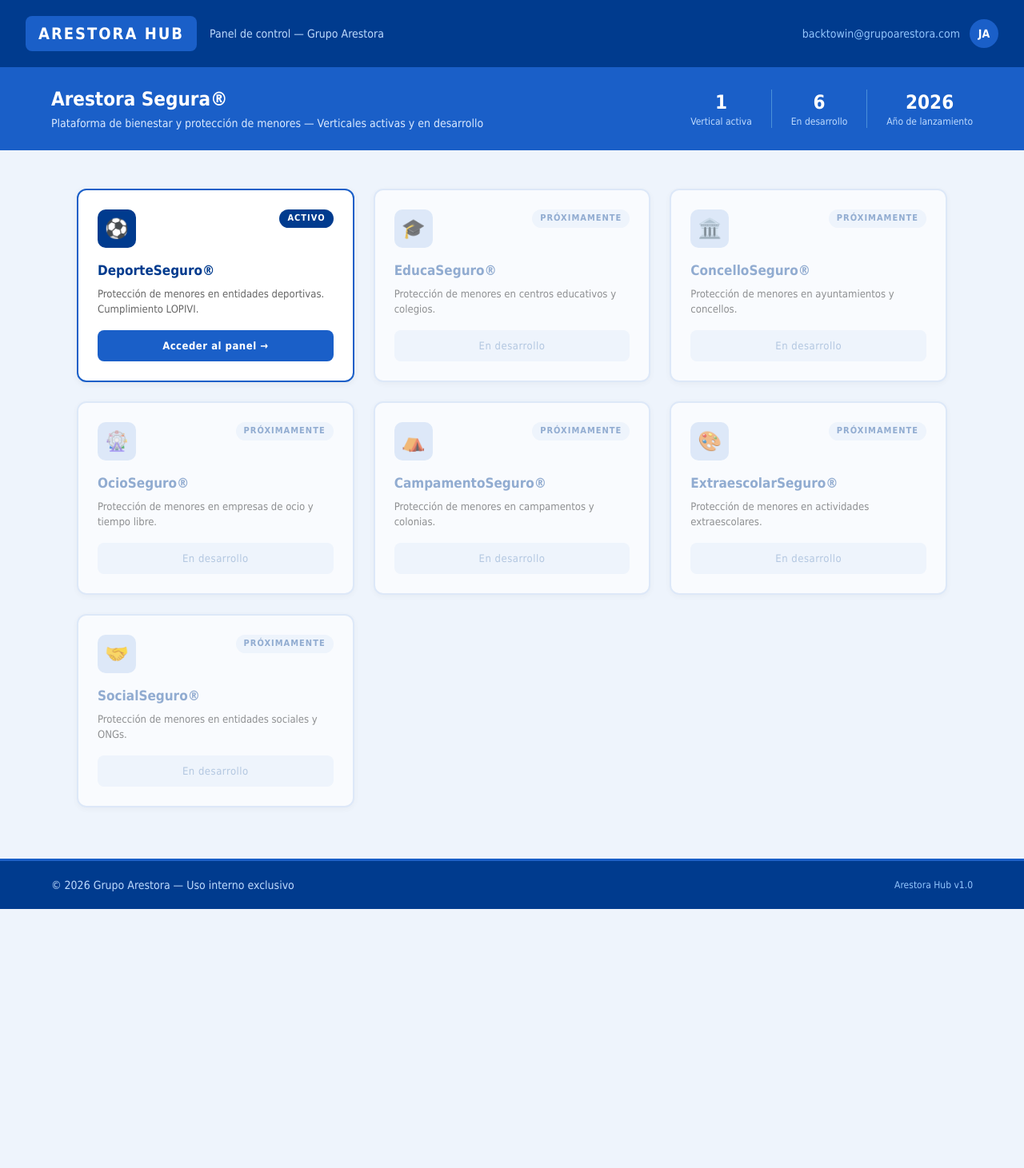
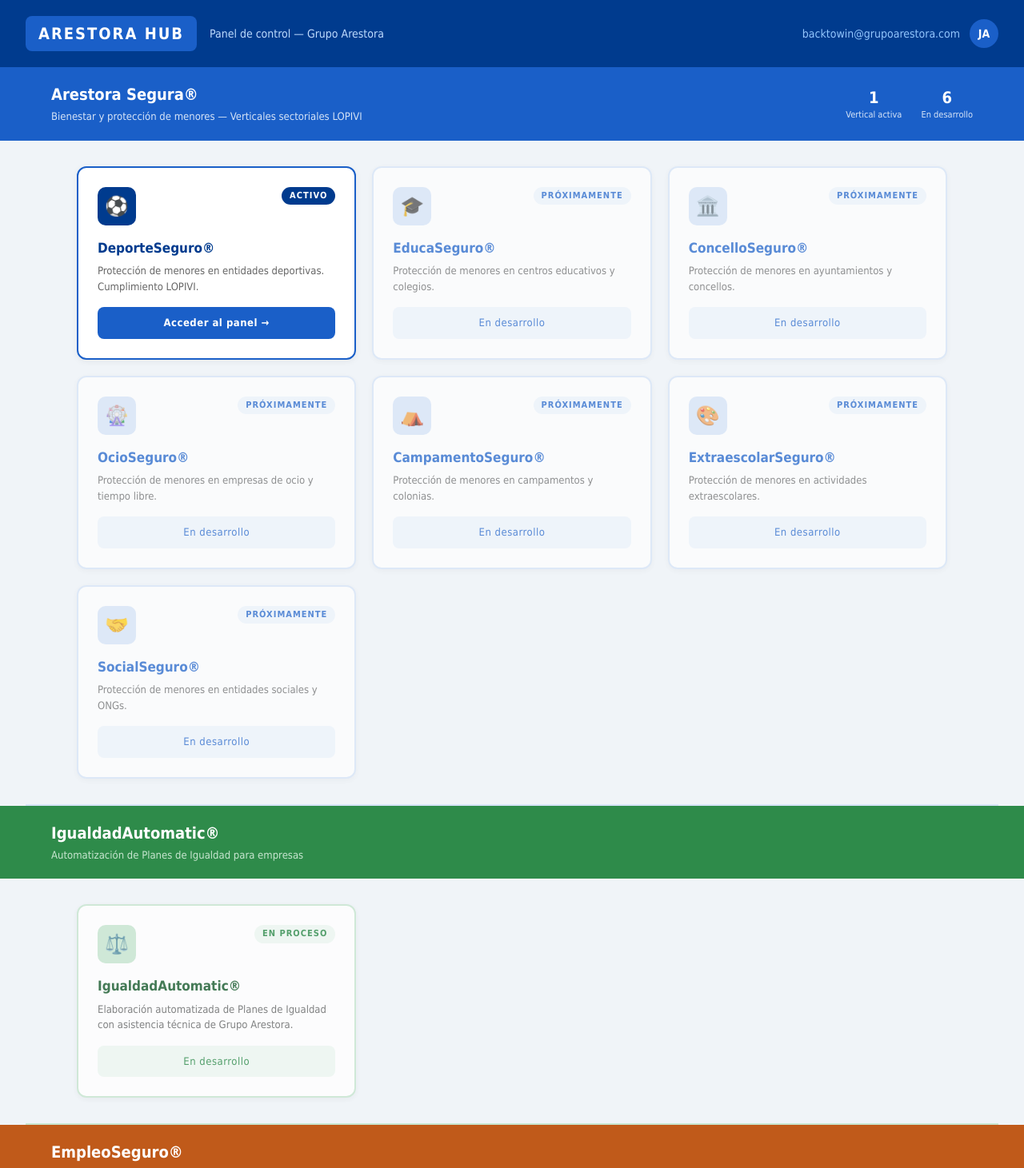
Before and after one commit to Juancho-BackToWin/arestora-hub, a Next.js app: page / in a window 1280 px wide. Shown: the top 1461 px of the page at 80% size. Before the commit the page ends 1137 px from the top, so only its background shows below. Built offline with nearby package versions, Linux system fonts and the light colour scheme.

Commit message:
Update page.tsx

```diff
--- a/src/app/page.tsx
+++ b/src/app/page.tsx
@@ -2,7 +2,7 @@
 
 import { useState } from 'react'
 
-const verticales = [
+const verticalesSegura = [
   {
     id: 'deporte',
     nombre: 'DeporteSeguro®',
@@ -61,11 +61,163 @@ const verticales = [
   },
 ]
 
+// Colores por bloque
+const AZUL =        { dark: '#003B8E', mid: '#1A5FC8', light: '#D6E4F7', suave: '#EEF4FC' }
+const VERDE =       { dark: '#1A5C2E', mid: '#2E8B4A', light: '#C8E6D0', suave: '#EEF7F1' }
+const NARANJA =     { dark: '#7C3310', mid: '#C05A1A', light: '#F4CEAE', suave: '#FDF1E8' }
+
+type Paleta = { dark: string; mid: string; light: string; suave: string }
+
+function VerticalCard({
+  v,
+  paleta,
+}: {
+  v: { id: string; nombre: string; descripcion: string; url: string | null; activo: boolean; icono: string }
+  paleta: Paleta
+}) {
+  const [hovered, setHovered] = useState(false)
+  return (
+    <div
+      onMouseEnter={() => setHovered(true)}
+      onMouseLeave={() => setHovered(false)}
+      onClick={() => v.activo && v.url && window.open(v.url, '_blank')}
+      style={{
+        background: '#fff',
+        borderRadius: 12,
+        border: v.activo
+          ? `2px solid ${hovered ? paleta.dark : paleta.mid}`
+          : `2px solid ${paleta.light}`,
+        opacity: v.activo ? 1 : 0.7,
+        transform: hovered && v.activo ? 'translateY(-4px)' : 'none',
+        transition: 'all 0.2s ease',
+        cursor: v.activo ? 'pointer' : 'default',
+        boxShadow: hovered && v.activo
+          ? `0 8px 32px ${paleta.dark}26`
+          : '0 2px 8px rgba(0,0,0,0.06)',
+      }}
+      className="p-6 flex flex-col gap-4"
+    >
+      <div className="flex items-start justify-between">
+        <div
+          style={{ background: v.activo ? paleta.dark : paleta.light, borderRadius: 10, width: 48, height: 48 }}
+          className="flex items-center justify-center text-2xl flex-shrink-0"
+        >
+          {v.icono}
+        </div>
+        <span style={{
+          background: v.activo ? paleta.dark : paleta.suave,
+          color: v.activo ? '#fff' : paleta.mid,
+          borderRadius: 20, fontSize: 11, fontWeight: 'bold',
+          padding: '3px 10px', letterSpacing: 1,
+        }}>
+          {v.activo ? 'ACTIVO' : 'PRÓXIMAMENTE'}
+        </span>
+      </div>
+      <div>
+        <h3 style={{ color: v.activo ? paleta.dark : paleta.mid, fontWeight: 'bold', fontSize: 17, marginBottom: 6 }}>
+          {v.nombre}
+        </h3>
+        <p style={{ color: '#666', fontSize: 13, lineHeight: 1.5 }}>{v.descripcion}</p>
+      </div>
+      {v.activo ? (
+        <div style={{
+          background: hovered ? paleta.dark : paleta.mid,
+          color: '#fff', borderRadius: 8, padding: '10px 0',
+          textAlign: 'center', fontWeight: 'bold', fontSize: 13,
+          marginTop: 'auto', transition: 'background 0.2s', letterSpacing: 0.5,
+        }}>
+          Acceder al panel →
+        </div>
+      ) : (
+        <div style={{
+          background: paleta.suave, color: paleta.mid, borderRadius: 8,
+          padding: '10px 0', textAlign: 'center', fontSize: 13,
+          marginTop: 'auto', letterSpacing: 0.5,
+        }}>
+          En desarrollo
+        </div>
+      )}
+    </div>
+  )
+}
+
+function BloqueCard({
+  icono, nombre, descripcion, estado, paleta,
+}: {
+  icono: string; nombre: string; descripcion: string; estado: string; paleta: Paleta
+}) {
+  const [hovered, setHovered] = useState(false)
+  return (
+    <div
+      onMouseEnter={() => setHovered(true)}
+      onMouseLeave={() => setHovered(false)}
+      style={{
+        background: '#fff',
+        borderRadius: 12,
+        border: `2px solid ${hovered ? paleta.dark : paleta.light}`,
+        opacity: 0.8,
+        transition: 'all 0.2s ease',
+        boxShadow: hovered ? `0 8px 32px ${paleta.dark}20` : '0 2px 8px rgba(0,0,0,0.06)',
+      }}
+      className="p-6 flex flex-col gap-4"
+    >
+      <div className="flex items-start justify-between">
+        <div style={{ background: paleta.light, borderRadius: 10, width: 48, height: 48 }}
+          className="flex items-center justify-center text-2xl flex-shrink-0">
+          {icono}
+        </div>
+        <span style={{
+          background: paleta.suave, color: paleta.mid,
+          borderRadius: 20, fontSize: 11, fontWeight: 'bold',
+          padding: '3px 10px', letterSpacing: 1,
+        }}>
+          {estado}
+        </span>
+      </div>
+      <div>
+        <h3 style={{ color: paleta.dark, fontWeight: 'bold', fontSize: 17, marginBottom: 6 }}>{nombre}</h3>
+        <p style={{ color: '#666', fontSize: 13, lineHeight: 1.5 }}>{descripcion}</p>
+      </div>
+      <div style={{
+        background: paleta.suave, color: paleta.mid, borderRadius: 8,
+        padding: '10px 0', textAlign: 'center', fontSize: 13,
+        marginTop: 'auto', letterSpacing: 0.5,
+      }}>
+        En desarrollo
+      </div>
+    </div>
+  )
+}
+
+function SectionHeader({ titulo, subtitulo, paleta, stats }: {
+  titulo: string; subtitulo: string; paleta: Paleta
+  stats?: { label: string; value: string }[]
+}) {
+  return (
+    <div style={{ background: paleta.mid }} className="px-8 py-5">
+      <div className="max-w-6xl mx-auto flex items-center justify-between">
+        <div>
+          <h2 className="text-white font-bold text-xl mb-1">{titulo}</h2>
+          <p style={{ color: paleta.light, fontSize: 13 }}>{subtitulo}</p>
+        </div>
+        {stats && (
+          <div className="hidden md:flex gap-6">
+            {stats.map((s, i) => (
+              <div key={i} className="text-center">
+                <div className="text-white font-bold text-xl">{s.value}</div>
+                <div style={{ color: paleta.light, fontSize: 11 }}>{s.label}</div>
+              </div>
+            ))}
+          </div>
+        )}
+      </div>
+    </div>
+  )
+}
+
 export default function Home() {
-  const [hoveredId, setHoveredId] = useState<string | null>(null)
-
   return (
-    <main className="min-h-screen" style={{ background: '#EEF4FC', fontFamily: 'Tahoma, sans-serif' }}>
+    <main className="min-h-screen" style={{ background: '#F0F4F8', fontFamily: 'Tahoma, sans-serif' }}>
 
       {/* HEADER */}
       <header style={{ background: '#003B8E' }} className="px-8 py-5 flex items-center justify-between shadow-lg">
@@ -76,150 +228,75 @@ export default function Home() {
           <span className="text-blue-200 text-sm hidden md:block">Panel de control — Grupo Arestora</span>
         </div>
         <div className="flex items-center gap-3">
-          <span className="text-blue-300 text-sm">backtowin@grupoarestora.com</span>
+          <span className="text-blue-300 text-sm hidden md:block">backtowin@grupoarestora.com</span>
           <div style={{ background: '#1A5FC8', borderRadius: '50%' }} className="w-9 h-9 flex items-center justify-center">
             <span className="text-white font-bold text-sm">JA</span>
           </div>
         </div>
       </header>
 
-      {/* HERO BAND */}
-      <div style={{ background: '#1A5FC8' }} className="px-8 py-6">
-        <div className="max-w-6xl mx-auto flex items-center justify-between">
-          <div>
-            <h2 className="text-white font-bold text-2xl mb-1">Arestora Segura®</h2>
-            <p className="text-blue-100 text-sm">Plataforma de bienestar y protección de menores — Verticales activas y en desarrollo</p>
-          </div>
-          <div className="hidden md:flex gap-6">
-            <div className="text-center">
-              <div className="text-white font-bold text-2xl">1</div>
-              <div className="text-blue-200 text-xs">Vertical activa</div>
-            </div>
-            <div style={{ width: 1, background: '#4A90D9' }} />
-            <div className="text-center">
-              <div className="text-white font-bold text-2xl">6</div>
-              <div className="text-blue-200 text-xs">En desarrollo</div>
-            </div>
-            <div style={{ width: 1, background: '#4A90D9' }} />
-            <div className="text-center">
-              <div className="text-white font-bold text-2xl">2026</div>
-              <div className="text-blue-200 text-xs">Año de lanzamiento</div>
-            </div>
-          </div>
-        </div>
-      </div>
-
-      {/* GRID DE VERTICALES */}
-      <section className="max-w-6xl mx-auto px-8 py-12">
-        <div className="grid grid-cols-1 md:grid-cols-2 lg:grid-cols-3 gap-6">
-          {verticales.map((v) => (
-            <div
-              key={v.id}
-              onMouseEnter={() => setHoveredId(v.id)}
-              onMouseLeave={() => setHoveredId(null)}
-              style={{
-                background: '#fff',
-                borderRadius: 12,
-                border: v.activo
-                  ? `2px solid ${hoveredId === v.id ? '#003B8E' : '#1A5FC8'}`
-                  : '2px solid #D6E4F7',
-                opacity: v.activo ? 1 : 0.7,
-                transform: hoveredId === v.id && v.activo ? 'translateY(-4px)' : 'none',
-                transition: 'all 0.2s ease',
-                cursor: v.activo ? 'pointer' : 'default',
-                boxShadow: hoveredId === v.id && v.activo
-                  ? '0 8px 32px rgba(0,59,142,0.15)'
-                  : '0 2px 8px rgba(0,0,0,0.06)',
-              }}
-              className="p-6 flex flex-col gap-4"
-              onClick={() => v.activo && v.url && window.open(v.url, '_blank')}
-            >
-              {/* Cabecera tarjeta */}
-              <div className="flex items-start justify-between">
-                <div
-                  style={{
-                    background: v.activo ? '#003B8E' : '#D6E4F7',
-                    borderRadius: 10,
-                    width: 48,
-                    height: 48,
-                  }}
-                  className="flex items-center justify-center text-2xl flex-shrink-0"
-                >
-                  {v.icono}
-                </div>
-                <span
-                  style={{
-                    background: v.activo ? '#003B8E' : '#EEF4FC',
-                    color: v.activo ? '#fff' : '#6B8EBF',
-                    borderRadius: 20,
-                    fontSize: 11,
-                    fontWeight: 'bold',
-                    padding: '3px 10px',
-                    letterSpacing: 1,
-                  }}
-                >
-                  {v.activo ? 'ACTIVO' : 'PRÓXIMAMENTE'}
-                </span>
-              </div>
-
-              {/* Nombre y descripción */}
-              <div>
-                <h3
-                  style={{
-                    color: v.activo ? '#003B8E' : '#6B8EBF',
-                    fontWeight: 'bold',
-                    fontSize: 17,
-                    marginBottom: 6,
-                  }}
-                >
-                  {v.nombre}
-                </h3>
-                <p style={{ color: '#666', fontSize: 13, lineHeight: 1.5 }}>
-                  {v.descripcion}
-                </p>
-              </div>
-
-              {/* Botón */}
-              {v.activo ? (
-                <div
-                  style={{
-                    background: hoveredId === v.id ? '#003B8E' : '#1A5FC8',
-                    color: '#fff',
-                    borderRadius: 8,
-                    padding: '10px 0',
-                    textAlign: 'center',
-                    fontWeight: 'bold',
-                    fontSize: 13,
-                    marginTop: 'auto',
-                    transition: 'background 0.2s',
-                    letterSpacing: 0.5,
-                  }}
-                >
-                  Acceder al panel →
-                </div>
-              ) : (
-                <div
-                  style={{
-                    background: '#EEF4FC',
-                    color: '#9BB5D6',
-                    borderRadius: 8,
-                    padding: '10px 0',
-                    textAlign: 'center',
-                    fontSize: 13,
-                    marginTop: 'auto',
-                    letterSpacing: 0.5,
-                  }}
-                >
-                  En desarrollo
-                </div>
-              )}
-            </div>
+      {/* ── BLOQUE 1: ARESTORA SEGURA ── */}
+      <SectionHeader
+        titulo="Arestora Segura®"
+        subtitulo="Bienestar y protección de menores — Verticales sectoriales LOPIVI"
+        paleta={AZUL}
+        stats={[
+          { value: '1', label: 'Vertical activa' },
+          { value: '6', label: 'En desarrollo' },
+        ]}
+      />
+      <section className="max-w-6xl mx-auto px-8 py-8">
+        <div className="grid grid-cols-1 md:grid-cols-2 lg:grid-cols-3 gap-5">
+          {verticalesSegura.map((v) => (
+            <VerticalCard key={v.id} v={v} paleta={AZUL} />
           ))}
         </div>
       </section>
 
+      {/* SEPARADOR */}
+      <div style={{ height: 2, background: '#D6E4F7', maxWidth: '100%' }} className="mx-8" />
+
+      {/* ── BLOQUE 2: IGUALDAD AUTOMATIC ── */}
+      <SectionHeader
+        titulo="IgualdadAutomatic®"
+        subtitulo="Automatización de Planes de Igualdad para empresas"
+        paleta={VERDE}
+      />
+      <section className="max-w-6xl mx-auto px-8 py-8">
+        <div className="grid grid-cols-1 md:grid-cols-2 lg:grid-cols-3 gap-5">
+          <BloqueCard
+            icono="⚖️"
+            nombre="IgualdadAutomatic®"
+            descripcion="Elaboración automatizada de Planes de Igualdad con asistencia técnica de Grupo Arestora."
+            estado="EN PROCESO"
+            paleta={VERDE}
+          />
+        </div>
+      </section>
+
+      {/* SEPARADOR */}
+      <div style={{ height: 2, background: '#C8E6D0', maxWidth: '100%' }} className="mx-8" />
+
+      {/* ── BLOQUE 3: EMPLEO SEGURO ── */}
+      <SectionHeader
+        titulo="EmpleoSeguro®"
+        subtitulo="Sello de calidad en empleo responsable"
+        paleta={NARANJA}
+      />
+      <section className="max-w-6xl mx-auto px-8 py-8">
+        <div className="grid grid-cols-1 md:grid-cols-2 lg:grid-cols-3 gap-5">
+          <BloqueCard
+            icono="💼"
+            nombre="EmpleoSeguro®"
+            descripcion="Sello de calidad en empleo derivado de la implantación del PAMEE."
+            estado="EN PROCESO"
+            paleta={NARANJA}
+          />
+        </div>
+      </section>
+
       {/* FOOTER */}
-      <footer style={{ background: '#003B8E', borderTop: '3px solid #1A5FC8' }} className="px-8 py-5 mt-4">
+      <footer style={{ background: '#003B8E', borderTop: '3px solid #1A5FC8', marginTop: 16 }} className="px-8 py-5">
         <div className="max-w-6xl mx-auto flex items-center justify-between">
           <span className="text-blue-200 text-sm">© 2026 Grupo Arestora — Uso interno exclusivo</span>
           <span className="text-blue-300 text-xs">Arestora Hub v1.0</span>
```
